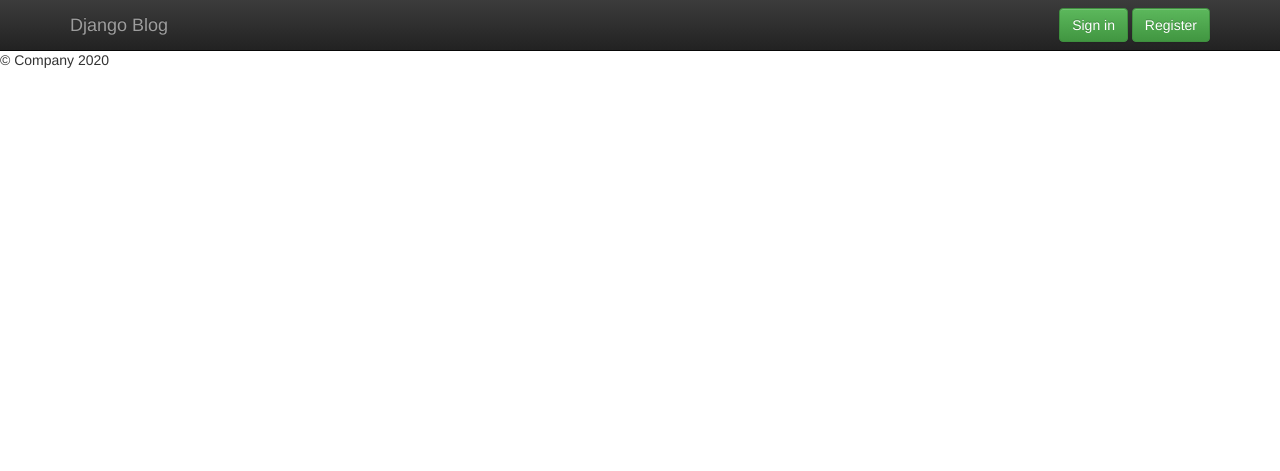
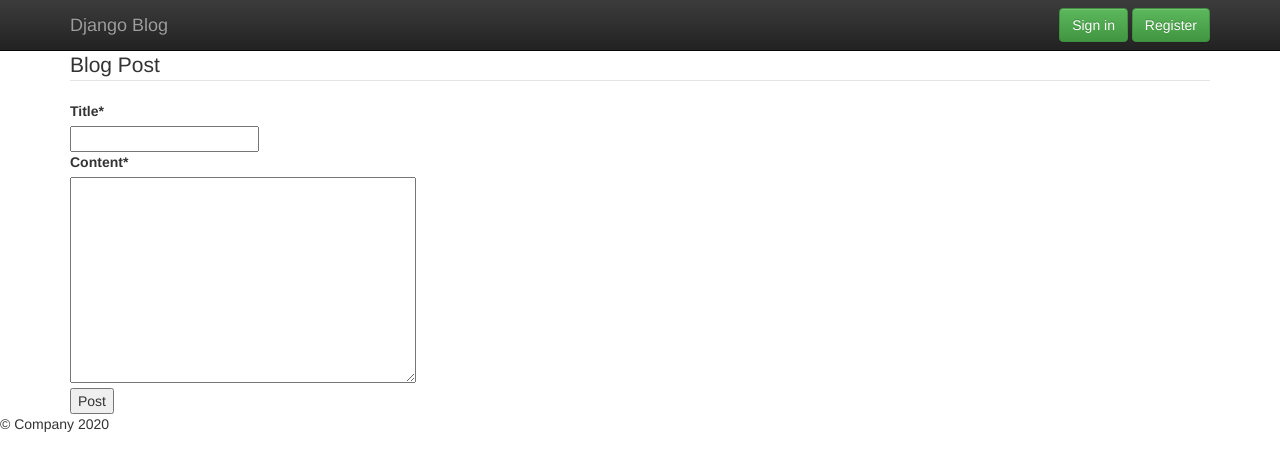
Before and after one commit to liberbell/py27, a Django app: page /post/new/ in a window 1280 px wide. Shown: the top 471 px of the page. Run offline with Django 3.2, Linux system fonts and the light colour scheme; some libraries are stand-ins or nearby versions.

Commit message:
postform4

```diff
--- a/django_project/blog/templates/blog/post_form.html
+++ b/django_project/blog/templates/blog/post_form.html
@@ -5,6 +5,13 @@
 <div class="container">
     <form method="POST">
         {% csrf_token %}
+        <fieldset>
+            <legend>Blog Post</legend>
+            {{ form|crispy }}
+        </fieldset>
+        <div>
+            <button type="submit">Post</button>
+        </div>
     </form>
 </div>
 {% endblock content %}
```
